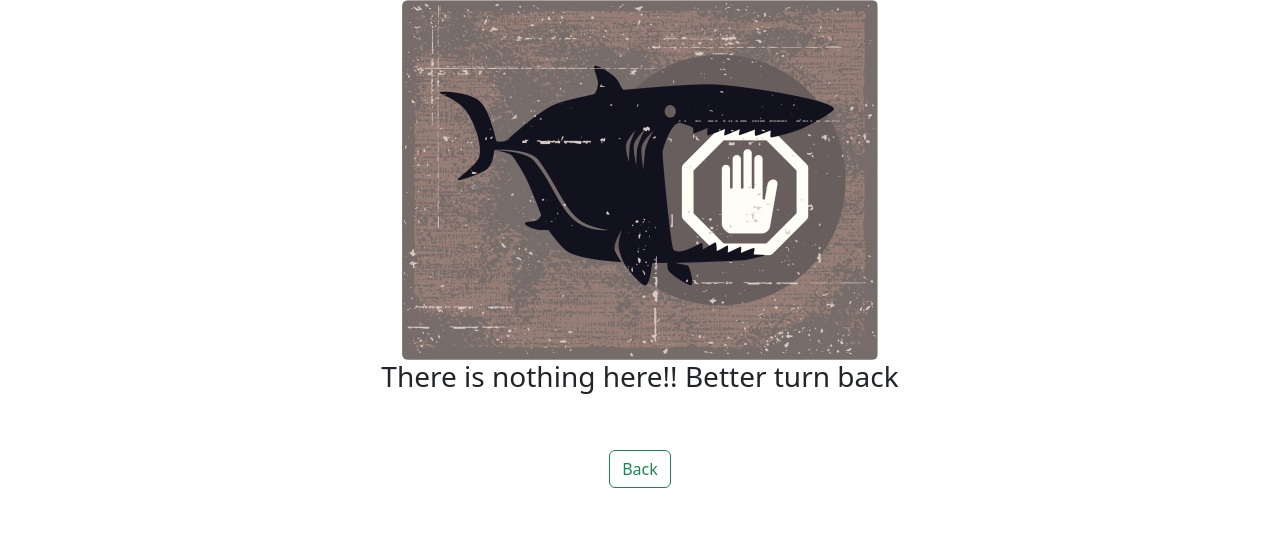
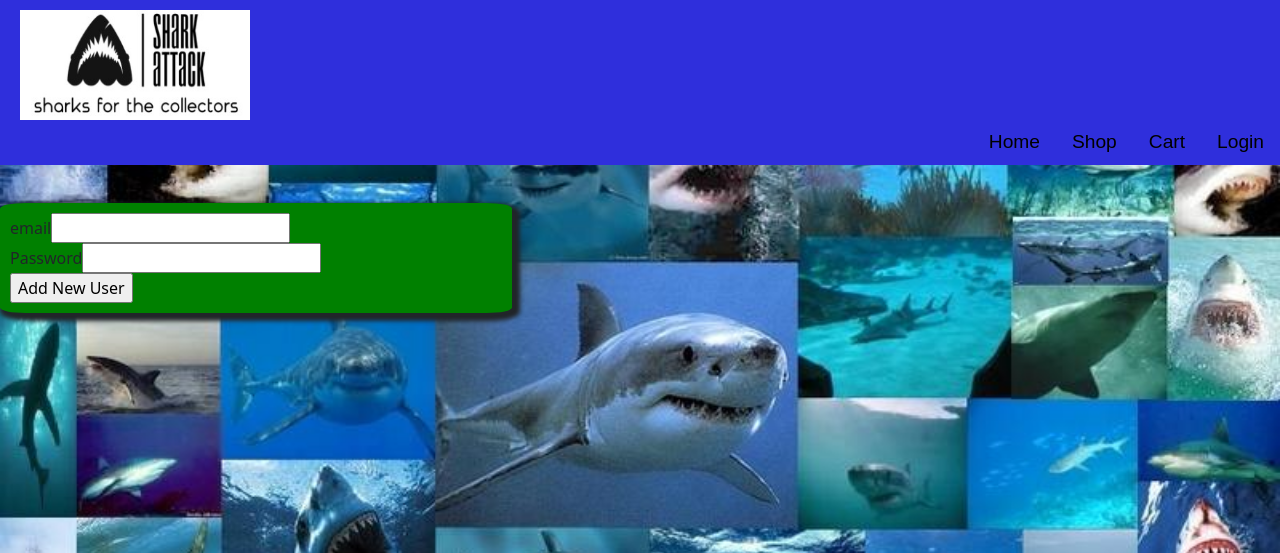
Before and after one commit to coletteEg/real_cap, a Flask app: page /register in a window 1280 px wide. Shown: the top 553 px of the page. Run offline with Flask 2, Linux system fonts and the light colour scheme.

Commit message:
second commit

```diff
--- a/crud.py
+++ b/crud.py
@@ -9,12 +9,13 @@ def find_user(param1):
     user = User.query.filter_by(email = param1).first()
     return(user)
 
-def create_shark(shark_name, length, weight, diet, image_url):
+def create_shark(shark_name, length, weight, diet, price, image_url):
     new_shark = Shark(
         shark_name=shark_name,
         length=length,
         weight=weight,
         diet=diet,
+        price=price,
         image_url=image_url
     )
     return(new_shark)
--- a/forms.py
+++ b/forms.py
@@ -1,15 +1,29 @@
 from wsgiref.validate import validator
 from flask_wtf import FlaskForm
 from wtforms import StringField, SubmitField, SelectField, FloatField, IntegerField, PasswordField, TextAreaField
-from wtforms.validators import Length, DataRequired
+from wtforms.validators import DataRequired,Email,EqualTo,Length
+from model import User, Shark
 
 
 class LoginForm(FlaskForm):
-    email = StringField("Email", validators=[DataRequired(), Length(max=225)])
-    password = PasswordField("Password", validators=[DataRequired(), Length(min=5)])
-    submit = SubmitField("Submit")
+    email = StringField('email', validators=[DataRequired(),Email()])
+    password = PasswordField('Password', validators=[DataRequired()])
+    submit = SubmitField('Log in')
 
 class UserForm(FlaskForm):
-    email = StringField("Team Name", validators=[DataRequired(), Length(min=5, max=255)])
-    password = PasswordField('User ID', validators=[DataRequired()])
+    email = StringField("email", validators=[DataRequired(), Length(min=5, max=255)])
+    password = PasswordField('Password', validators=[DataRequired()])
     submit = SubmitField('Add New User')
+
+    def check_email(self,field):
+        if User.query.filter_by(email=field.data).first():
+            raise ValidationError('Your email has an account already')
+
+    def check_username(self,field):
+        if User.query.filter_by(username=field.data).first():
+            raise ValidationError('Choose a new username')
+
+class AddShark(FlaskForm):
+
+    name = StringField('Name of shark: ')
+    submit = SubmitField('Request Shark')
--- a/server.py
+++ b/server.py
@@ -1,25 +1,31 @@
 import email
 from wsgiref.util import request_uri
-from flask import (Flask, render_template, request, flash, session, redirect, url_for)
+from flask import Flask, render_template, request, flash, session, redirect, url_for
+from flask_login import login_user, login_required, logout_user, LoginManager
 import os
 
 from sqlalchemy import null
-from model import connect_to_db, db, Shark, User
+from model import Shark, User, db, connect_to_db
 import crud
 from jinja2 import StrictUndefined
-from forms import LoginForm
+from forms import LoginForm, UserForm, AddShark
 
 app = Flask(__name__)
 app.secret_key = 'sharks_are_the_best'
 app.jinja_env.undefined = StrictUndefined
 
-
+login_manager = LoginManager()
+login_manager.init_app(app)
+@login_manager.user_loader
+def load_user(user_id):
+    return crud.User.query.filter_by(user_id = user_id).first()
 
 @app.route("/")
 def home():
     return render_template ("homepage.html")
 
 @app.route("/sharks")
+@login_required
 def all_sharks():
     all_sharks = crud.get_all_sharks()
     return render_template ("sharks.html", all_sharks = all_sharks)
@@ -29,61 +35,94 @@ def users():
     all_users = crud.get_users()
     return render_template("users.html", all_users=all_users)
 
-@app.route("/users", methods=["POST"])
+@app.route('/confirmed')
+@login_required
+def confirmed_user():
+    return render_template('confirmed.html')
+
+@app.route('/login', methods=['GET', 'POST'])
+def login():
+
+    form = LoginForm()
+    if form.validate_on_submit():
+        user = User.query.filter_by(email=form.email.data).first()
+
+        if user.check_password(form.password.data) and user is not None:
+            login_user(user)
+            flash('You have logged in!')
+
+            next = request.args.get('next')
+
+            if next == None or not next[0]=='/':
+                next = url_for('confirmed_user')
+
+            return redirect(next)
+
+    return render_template('login.html',form=form)
+
+# @app.route('/logout')
+# def logout():
+#     if 'user_in' in session:
+#         del session['user_id']
+#         flash('You have logged out')
+#     else:
+#         flash("Uh oh youre not logged in!")
+#     return redirect('/')
+
+@app.route('/register',methods=['GET','POST'])
 def register():
-    user_email = request.form.get("email")
-    user_pass = request.form.get("password")
-    tobechecked = crud.get_user_by_email(user_email)
-    if tobechecked == None:
-        new_user = crud.create_user(user_email, user_pass)
-        db.session.add(new_user)
+    form = UserForm()
+
+    if form.validate_on_submit():
+        user = User(email=form.email.data,
+                    password=form.password.data,
+                    )
+        db.session.add(user)
         db.session.commit()
-        flash("User Created")
-    else:
-        flash("This email is already being used")
-    return redirect("/")
+        flash("Thanks for joining us!")
+        return redirect(url_for('login'))
+    return render_template('register.html',form=form)
 
-@app.route("/login", methods=["POST", 'GET'])
-def login():
-    user_email = request.form.get("email")
-    user_pass = request.form.get("password")
-    user_q = User.query.filter_by(email = user_email).first()
-    if user_q.email == user_email and user_q.password == user_pass:
-        session['user_id'] = user_q.user_id
-        flash("You are now logged in")
+@app.route("/cart")
+def show_cart():
 
-    else:
-        flash("User not found. Please Register.")
-    return redirect("/")
+   order_total = 0
+   cart_shark = []
 
-# @app.route("/login", methods=['GET', 'POST'])
-# def login():
-#     login_form = LoginForm()
-#     email = login_form.email.data
-#     password = login_form.password.data
-#     if login_form.validate_on_submit():
-#         user = crud.find_user(email)
-#         if user:
-#             if user.password == password:
-#                 login_user(user)
-#                 return redirect(url_for('dashboard'))
-#             else:
-#                 flash("No user found. Check your credentials and try again!")
-#                 return redirect(url_for('home'))
-#         else:
-#                 flash("No user found. Check your credentials and try again!")
-#                 return redirect(url_for('home'))
-#     else:
-#         return redirect(url_for("home"))
+   cart = session.get("cart", {})
 
-@app.route('/logout')
-def logout():
-    if 'user_in' in session:
-        del session['user_id']
-        flash('You have logged out')
-    else:
-        flash("Uh oh youre not logged in!")
-    return redirect('/')
+   for shark_id, quantity in cart.items():
+      shark = shark.get_by_id(shark_id)
+
+      total_cost = quantity * shark.price
+      order_total += total_cost
+
+      shark.quantity = quantity
+      shark.total_cost = total_cost
+
+      cart_shark.append(shark)
+
+   return render_template("cart.html", cart_shark=cart_shark, order_total=order_total)
+
+@app.route("/add_to_cart/<shark_id>")
+def add_to_cart(shark_id):
+
+   if 'cart' not in session:
+      session['cart'] = {}
+   cart = session['cart']
+
+   cart[shark_id] = cart.get(shark_id, 0) + 1
+   session.modified = True
+   flash(f"Melon {shark_id} successfully added to cart.")
+   print(cart)
+
+   return redirect("/cart")
+
+@app.route("/empty")
+def empty_cart():
+   session["cart"] = {}
+
+   return redirect("/cart")
 
 @app.route("/users/<user_id>")
 def user_details(user_id):
@@ -97,4 +136,4 @@ def notfound(e):
 if __name__== '__main__':
     app.env = 'development'
     connect_to_db(app)
-    app.run(debug=True, port = 5432, host= 'localhost')
+    app.run(debug=True, port = 9000, host= 'localhost')
--- a/static/style.css
+++ b/static/style.css
@@ -17,3 +17,41 @@
     padding-left: 20px;
     padding-top: 10px;
 }
+
+#register-btn {
+   background-color: orange;
+}
+
+p {
+background-color: blueviolet;
+}
+
+.logForm {
+    padding:15px;
+    margin-bottom: 10%;
+    box-shadow:4px 4px 4px 4px;
+    width: 55%;
+    background-color: orange;
+    margin-top: 4%;
+    flex: 20%;
+}
+
+#new_user_form{
+    padding:10px;
+    margin-bottom: 10%;
+    box-shadow:4px 4px 4px 4px;
+    width: 40%;
+    background-color: green;
+    border-radius: 5%;
+    margin-top: 3%;
+}
+
+.shark-image {
+    height: 300px;
+    width: 300px;
+ }
+
+ #shark-list {
+    display: flex;
+    flex-wrap: wrap;
+ }
--- a/templates/base.html
+++ b/templates/base.html
@@ -29,6 +29,12 @@
     </ul>
   </header>
   {% endblock %}
+
+  {% for message in get_flashed_messages() %}
+  <div class= id="alert" role="alert">
+    {{ message }}
+  </div>
+{% endfor %}
   <body>
 
     {% block style %}
@@ -45,8 +51,6 @@
 
     {% block body %}{% endblock %}
 
-
-    {% block after_body %}{% endblock %}
   </body>
 
   <script src="https://cdn.jsdelivr.net/npm/bootstrap@5.2.2/dist/js/bootstrap.bundle.min.js" integrity="sha384-OERcA2EqjJCMA+/3y+gxIOqMEjwtxJY7qPCqsdltbNJuaOe923+mo//f6V8Qbsw3" crossorigin="anonymous"></script>
--- /dev/null
+++ b/templates/register.html
@@ -0,0 +1,13 @@
+{% extends "base.html" %}
+{% block title %} Register {% endblock %}
+
+{% block body %}
+    <form method="post" action="/register" id="new_user_form">
+        {{form.hidden_tag()}}
+        {{form.email.label}}{{form.email}}<br>
+        {{form.password.label}}{{form.password}}<br>
+        {{form.submit}}
+
+    </form>
+
+{% endblock %}
--- a/templates/sharks.html
+++ b/templates/sharks.html
@@ -2,7 +2,7 @@
 
 {% block body %}
 <div id="shark-list">
-    {% for shark in sharks %}
+    {% for shark in shark %}
        <div class="card text-center">
           <img class="shark-image" src="{{ shark.image_url }}" width="500" height="600">
           <h5>
```
Also changed, not shown: model.py (+10 -4 lines), templates/cart.html (+28 -0 lines), templates/confirmed.html (added, +8 -0 lines), templates/login.html (+8 -11 lines), buy_sharks.db, static/images/welcome_shark.jpg (added).
